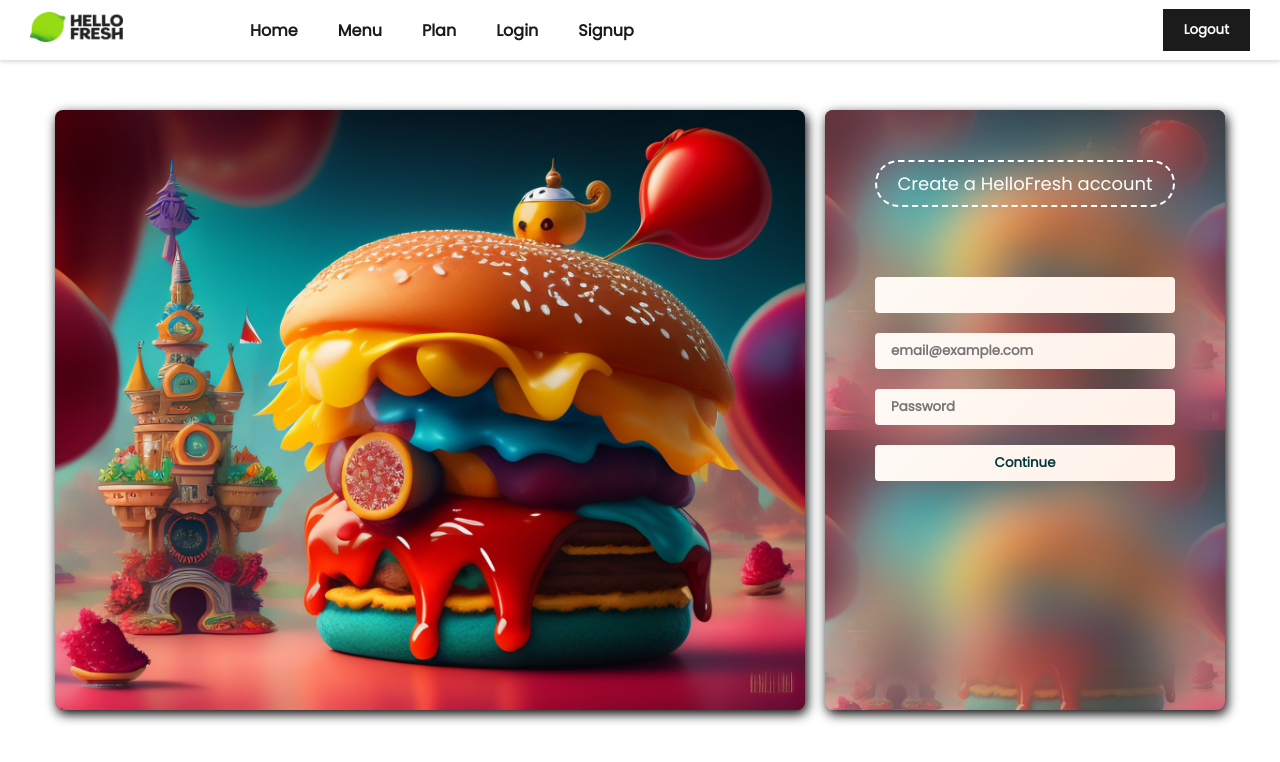
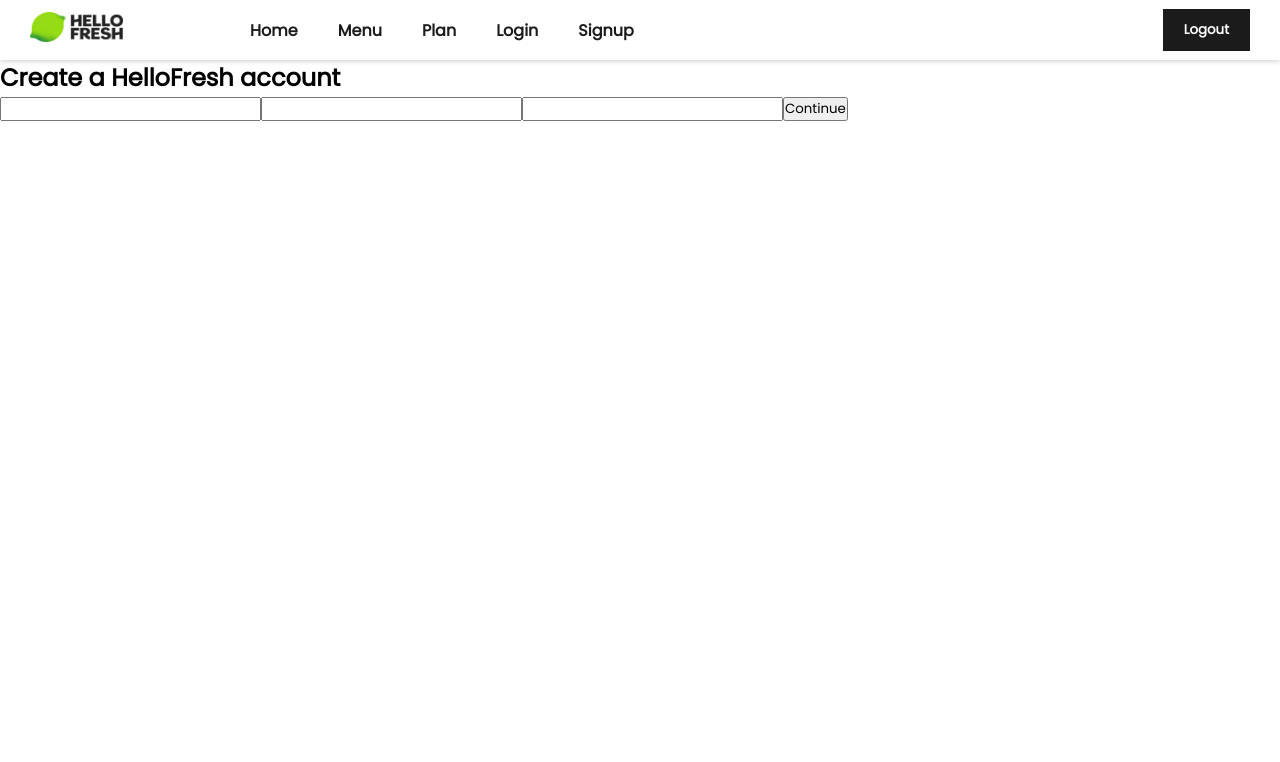
Before and after one commit to mohdadil12345/truculent-face-1803, a React (Create React App) app in the folder frontened/rideshare-x/: page /register in a window 1280 px wide. Shown: the top 762 px of the page. Built offline with nearby package versions, Linux system fonts and the light colour scheme.

Commit message:
Update Signup.jsx

```diff
--- a/frontened/rideshare-x/src/components/Signup.jsx
+++ b/frontened/rideshare-x/src/components/Signup.jsx
@@ -33,13 +33,8 @@ function Signup() {
       });
   };
   return (
-    <div className="login-page">
   <div>
-        <img src="/assets/food1.jpg" alt="" />
-      </div>
-      <div className="login-info">
-        <div className="log-bg">
-          <h1>Create a HelloFresh account</h1>
+  <h2>Create a HelloFresh account</h2>
   <input
     type="text"
     value={username}
@@ -47,41 +42,18 @@ function Signup() {
   />
   <input
     type="email"
-            placeholder="email@example.com"
     value={email}
     onChange={(e) => setEmail(e.target.value)}
   />
   <input
     type="password"
-            placeholder="Password"
     value={password}
     onChange={(e) => setPassword(e.target.value)}
   />
   <input type="Submit" value="Continue" onClick={handleContinue} />
 </div>
-      </div>
-    </div>
+
   );
 }
 
 export default Signup;
-
-// <div>
-//   <h2>Create a HelloFresh account</h2>
-//   <input
-//     type="text"
-//     value={username}
-//     onChange={(e) => setUsername(e.target.value)}
-//   />
-//   <input
-//     type="email"
-//     value={email}
-//     onChange={(e) => setEmail(e.target.value)}
-//   />
-//   <input
-//     type="password"
-//     value={password}
-//     onChange={(e) => setPassword(e.target.value)}
-//   />
-//   <input type="Submit" value="Continue" onClick={handleContinue} />
-// </div>
```
Lines whose indentation alone changed are shown as unchanged.
